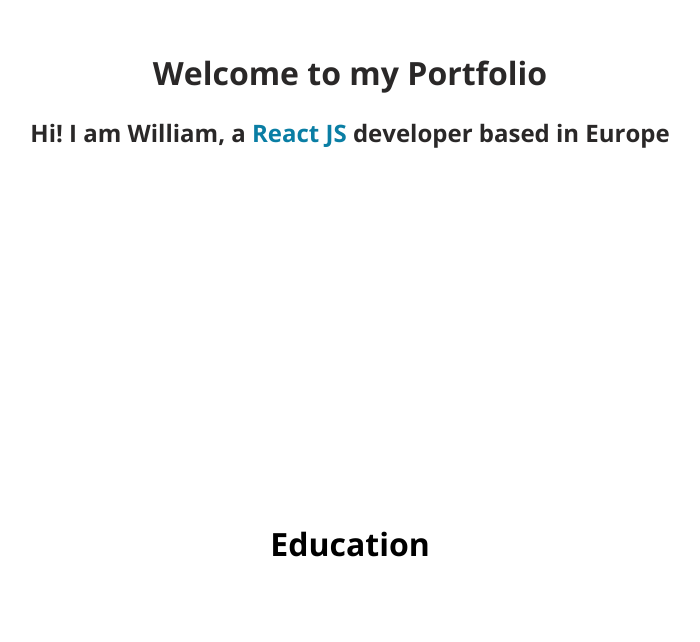
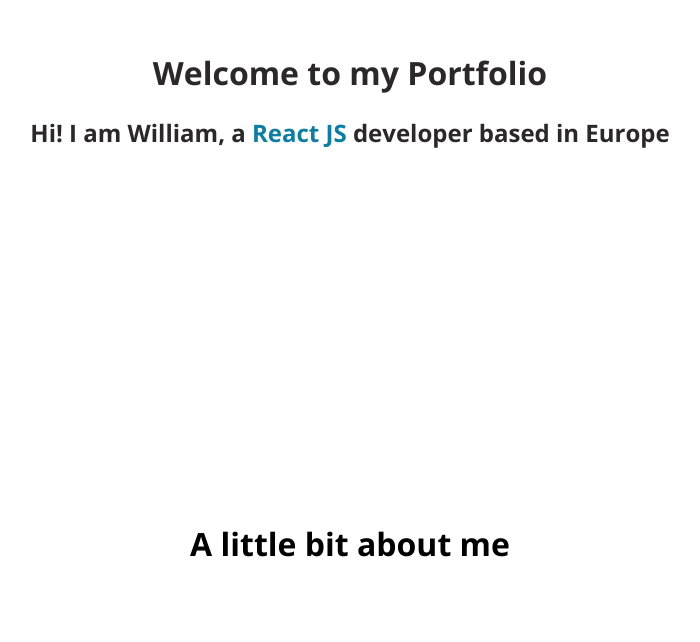
Before and after one commit to Arce-Mdina/Arce-Mdina.github.io, a React (Vite) app: page / in a window 1280 px wide. Shown: the part 300-942 px from the top of the page, without its empty margins (290-990 px from the left). Before the commit the page ends 865 px from the top, so only its background shows below. Built offline with nearby package versions, Linux system fonts and the light colour scheme.

Commit message:
Added some components

```diff
--- a/src/App.jsx
+++ b/src/App.jsx
@@ -1,6 +1,7 @@
 import './App.css'
-import Education from './components/Education'
-import Buttons from './components/Buttons'
+import Education from './sections/Education'
+import AboutMe from './sections/AboutMe'
+import Padding from './components/Padding'
 
 function App() {
 
@@ -20,6 +21,12 @@ function App() {
 
       <div className="content">
 
+        {/* About Me */}
+        <AboutMe />
+
+        <Padding padding="35px"/>
+
+        {/* Education */}
         <Education />
       </div>
     </>
--- /dev/null
+++ b/src/components/Padding.jsx
@@ -0,0 +1,9 @@
+import React from 'react'
+
+const Padding = (props) => {
+  return (
+    <div style={{ padding: props.padding }}></div>
+  )
+}
+
+export default Padding
--- /dev/null
+++ b/src/sections/AboutMe.jsx
@@ -0,0 +1,11 @@
+import React from 'react'
+
+const AboutMe = () => {
+  return (
+    <div>
+        <h1>A little bit about me</h1>
+    </div>
+  )
+}
+
+export default AboutMe
```
Also changed, not shown: src/components/Card.jsx (added, +9 -0 lines), src/sections/Education.jsx (renamed from src/components/Education.jsx).
